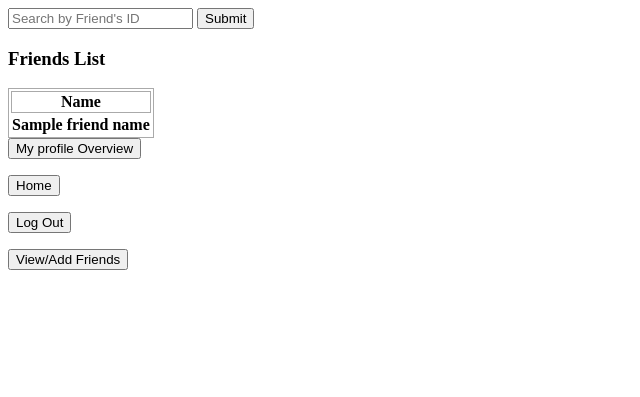
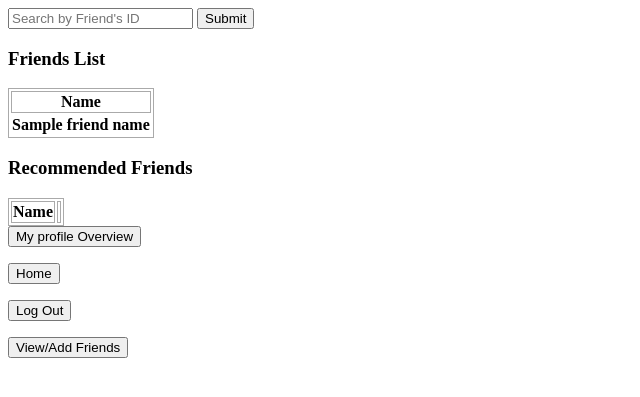
Before and after one commit to zihuaxin/photoshare_app, a Flask app: template skeleton/templates/friends.html in a window 1280 px wide. Shown: the top 397 px of the page, without its empty margins (0-640 px from the left). Run offline with Flask 2, Linux system fonts and the light colour scheme; data comes from the database, SQL or seed files in the repository; the template is opened without the code that fills it: most values are stand-ins (such as "Sample title", 1, 10 or a date in 2020); lists and menus that the app fills with data are empty.

Commit message:
recommendation functionality

```diff
--- a/skeleton/app.py
+++ b/skeleton/app.py
@@ -17,6 +17,8 @@ import datetime as date;
 
 #for image uploading
 import os, base64
+
+import numpy as np
 
 mysql = MySQL()
 app = Flask(__name__)
@@ -250,8 +252,57 @@ def friends():
 			return 'No users found with the ID entered'
 
 	friend_names = getUserFriendNames(user_id)
+	recommended_friends_id = getRecommendedFriendsId(user_id)
+	recommended_friends_names = [getFullName(rec_id) for rec_id in recommended_friends_id]
 
-	return render_template('friends.html', friend_names=friend_names)
+	return render_template(
+		'friends.html',
+		friend_names=friend_names,
+		recommended_friends_id=recommended_friends_id,
+		recommended_friends_names=recommended_friends_names,
+		len_rec = len(recommended_friends_id)
+	)
+
+@app.route('/addFriend/<int:friend_id>')
+def addFriend(friend_id):
+	if flask_login.current_user.is_authenticated:
+		user_id = getUserIdFromEmail(flask_login.current_user.id)
+	else:
+		return 'You must log in before you add a friend'
+
+	if friend_id != user_id:
+		insertFriends(user_id, friend_id)
+	else:
+		return 'You cannot add youself as a friend'
+
+	return redirect(redirect(request.referrer))
+
+def getRecommendedFriendsId(user_id):
+	user_friends = getUserFriendIds(user_id)
+
+	user_friends_friends = []
+	for user_friend in user_friends:
+		user_friends_friends += [friend_id for friend_id in getUserFriendIds(user_friend) if friend_id != user_id]
+
+	# ensure no duplicate entries
+	user_friends_friends = list(set(user_friends_friends))
+
+	n_common_friends = []
+	recommendation_list = []
+	for user_friends_friend in user_friends_friends:
+		if user_friends_friend not in user_friends and user_friends_friend != user_id:
+			user_friends_friends_friends = getUserFriendIds(user_friends_friend)
+
+			# number of common friends are the size of intersection between friends of X and Y
+			n_common_friends.append(len(set(user_friends_friends_friends) & set(user_friends)))
+			recommendation_list.append(user_friends_friend)
+
+	n_common_friends = np.asarray(n_common_friends)
+	ind = np.argsort(n_common_friends)[::-1] # descending order
+	recommendation_list = np.asarray(list(recommendation_list))
+
+	return list(recommendation_list[ind])
+
 
 def getAllUserIds():
 	cursor = conn.cursor()
@@ -270,11 +321,35 @@ def getUserFriendNames(id):
 		'''
 			SELECT U.first_name, U.last_name
 			FROM Friends F, Users U
-			WHERE user_id1 = {} AND U.user_id = F.user_id2
+			WHERE F.user_id1 = {} AND U.user_id = F.user_id2
 		'''.format(id)
 	)
 
 	return ['{} {}'.format(row[0], row[1]) for row in cursor.fetchall()]
+
+def getUserFriendIds(id):
+	cursor = conn.cursor()
+	cursor.execute(
+		'''
+			SELECT user_id2
+			FROM Friends
+			WHERE user_id1 = {}
+		'''.format(id)
+	)
+
+	return [int(row[0]) for row in cursor.fetchall()]
+
+def getFullName(id):
+	cursor = conn.cursor()
+	cursor.execute(
+		'''
+			SELECT first_name, last_name
+			FROM Users
+			WHERE user_id = {}
+		'''.format(id)
+	)
+	name = cursor.fetchone()[0]
+	return '{} {}'.format(name[0], name[1])
 
 def insertFriends(id1, id2):
 	# bidirectional
@@ -597,7 +672,7 @@ def deletePhotos(photo_id):
 @flask_login.login_required
 def protected():
 	leaders , leader_scores = getLeaderboard()
-	return redirect(url_for('hello', name=flask_login.current_user.id, message="Here's your profile") , leaders =leaders , leaders_scores = leaders_scores,
+	return redirect(url_for('hello', name=flask_login.current_user.id, message="Here's your profile") , leaders =leaders , leader_scores = leader_scores,
 		len_leaders = len(leaders) )
 
 #begin photo uploading code
@@ -738,7 +813,7 @@ def searchfunction():
 		elif request.form['searchTypeButton'] == "Search All Photos By Comments":
 			comments = request.form['comments']
 			photos = getPhotosbyComments(comments)
-			return render_template('hello.html', photos = photos , base64=base64,  user_id=user_id , leaders = leader  ,leaders_scores = leaders_scores,
+			return render_template('hello.html', photos = photos , base64=base64,  user_id=user_id , leaders = leaders  ,leaders_scores = leaders_scores,
 		len_leaders = len(leaders))
 
 		elif request.form['searchTypeButton'] == "Search Your Photos By Comments":
@@ -757,15 +832,6 @@ def searchfunction():
 			albums = getAllAlbums()
 			return render_template('hello.html', albums= albums,  user_id=user_id, leaders = leaders ,leaders_scores = leaders_scores,
 		len_leaders = len(leaders) )
-	if request.form['action'] == "Add_friend":
-			friend = request.form['friend_id']
-			if checkifFriend(friend):
-				return render_template('hello.html', photos=photos , base64=base64,  user_id=user_id , error = "User is already your Friend", leaders = leaders ,leaders_scores = leaders_scores,
-		len_leaders = len(leaders))
-			else:
-				addFriend(friend)
-				return render_template('hello.html', photos=photos , base64=base64,  user_id=user_id, leaders = leaders ,leaders_scores = leaders_scores,
-		len_leaders = len(leaders))
 
 	else:
 		photos = getAllPhotos()
--- a/skeleton/templates/friends.html
+++ b/skeleton/templates/friends.html
@@ -15,6 +15,20 @@
     {% endfor %}
 </table>
 
+<h3> Recommended Friends </h3>
+<table style="border: 1px solid #aaa;">
+    <tr>
+        <th style="border: 1px solid #aaa;"> Name </th>
+        <th style="border: 1px solid #aaa;">  </th>
+    </tr>
+    {% for i in range(len_rec) %}
+    <tr>
+        <td> {{ recommended_friends_names[i] }} </td>
+        <td> <button onclick="url_for('addFriend', friend_id=recommended_friends_ids[i])"> Add Friend </button> </td>
+    </tr>
+    {% endfor %}
+</table>
+
 {% extends 'pagemenu.html' %}
 {% block content %}
 {%endblock %}
```
